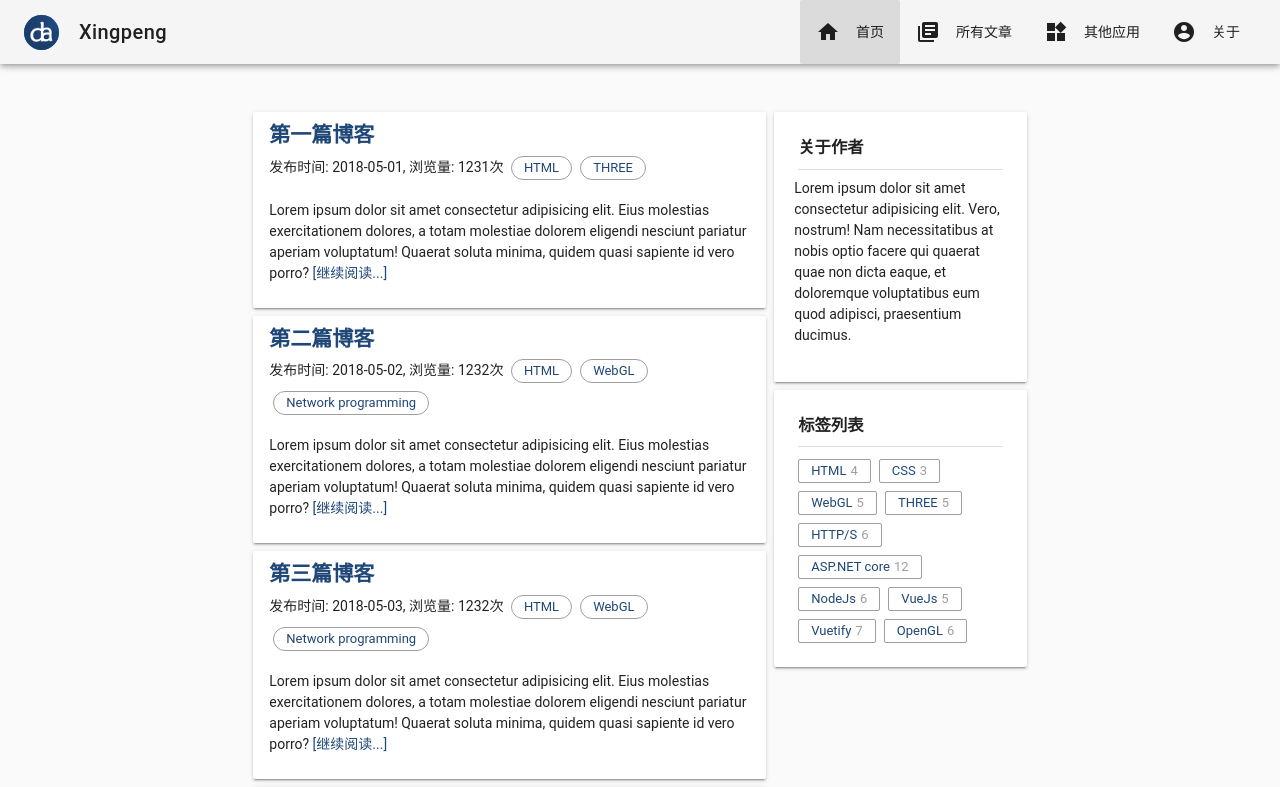
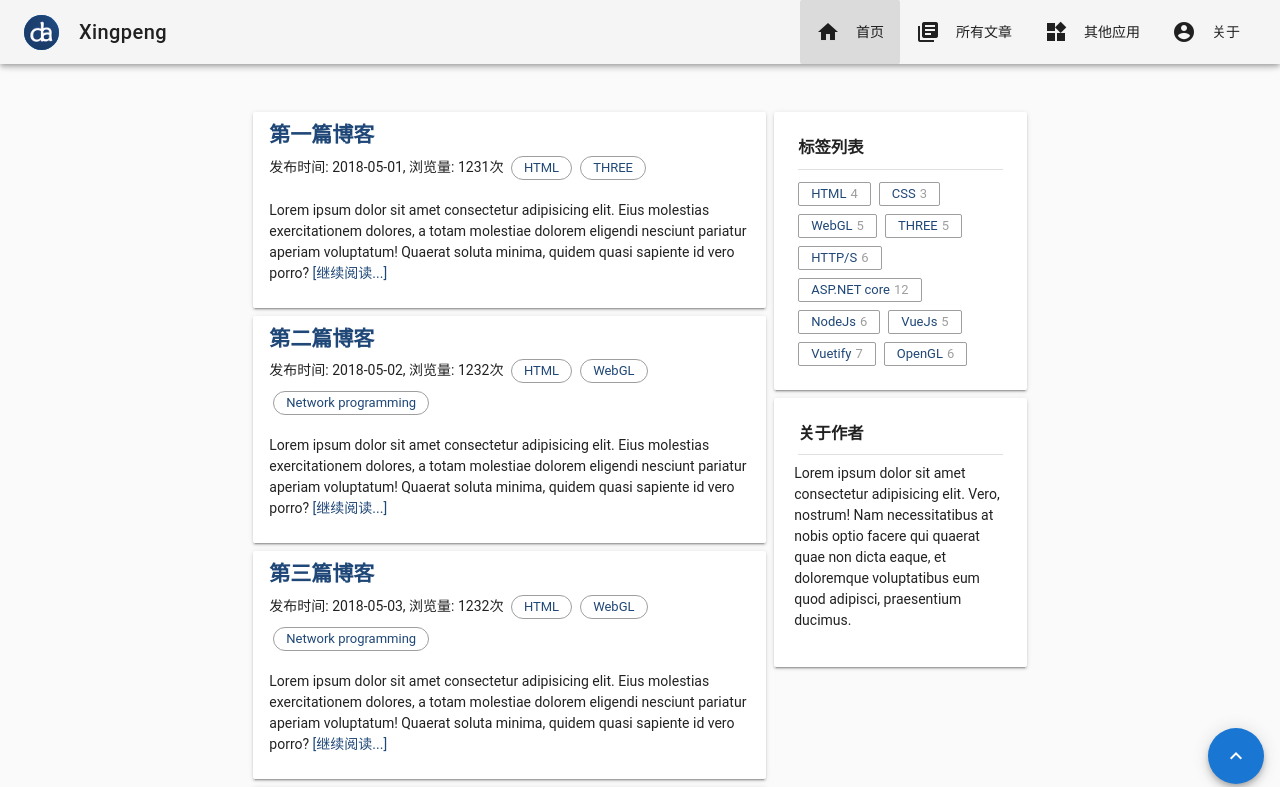
Before and after one commit to daveying/blog, a Vue app in the folder blog-front/: page / in a window 1280 px wide. Shown: the top 787 px of the page. Built offline with nearby package versions, Linux system fonts and the light colour scheme; what vue-disqus would draw is missing.

Commit message:
adjust layout

```diff
--- a/blog-front/src/App.vue
+++ b/blog-front/src/App.vue
@@ -46,10 +46,22 @@
     <v-content>
       <v-container fluid mx-0>
         <v-layout>
-          <v-flex xs12 sm10 md8 offset-sm1 offset-md2>
+          <v-flex xs12 md10 lg8 offset-md1 offset-lg2>
             <router-view></router-view>
           </v-flex>
         </v-layout>
+        <v-btn
+          color="primary"
+          dark
+          fixed
+          bottom
+          right
+          fab
+          v-show="floatBtn"
+          @click="onFloatBtnClicked()"
+        >
+          <v-icon>keyboard_arrow_up</v-icon>
+        </v-btn>
       </v-container>
       <v-container fluid class="ml-0">
         <v-layout>
@@ -68,7 +80,8 @@
 export default {
   data () {
     return {
-      sideNav: false
+      sideNav: false,
+      floatBtn: true
     }
   },
   methods: {
--- a/blog-front/src/components/Home.vue
+++ b/blog-front/src/components/Home.vue
@@ -28,15 +28,6 @@
           </v-layout>
         </v-flex>
         <v-flex xs12 md4>
-          <v-card class="mb-2">
-            <v-container>
-              <h3 class="mb-2">关于作者</h3>
-              <v-divider></v-divider>
-              <v-layout wrap class="mt-2">
-                <p>Lorem ipsum dolor sit amet consectetur adipisicing elit. Vero, nostrum! Nam necessitatibus at nobis optio facere qui quaerat quae non dicta eaque, et doloremque voluptatibus eum quod adipisci, praesentium ducimus.</p>
-              </v-layout>
-            </v-container>
-          </v-card>
           <v-card>
             <v-container>
               <h3 class="mb-2">标签列表</h3>
@@ -52,6 +43,15 @@
                   <a @click="onTagClicked(tag)" class="tag-link">{{ tag.name }}</a>
                   <span class="ml-1">{{ tag.count }}</span>
                 </v-chip>
+              </v-layout>
+            </v-container>
+          </v-card>
+          <v-card class="mt-2">
+            <v-container>
+              <h3 class="mb-2">关于作者</h3>
+              <v-divider></v-divider>
+              <v-layout wrap class="mt-2">
+                <p>Lorem ipsum dolor sit amet consectetur adipisicing elit. Vero, nostrum! Nam necessitatibus at nobis optio facere qui quaerat quae non dicta eaque, et doloremque voluptatibus eum quod adipisci, praesentium ducimus.</p>
               </v-layout>
             </v-container>
           </v-card>
```
